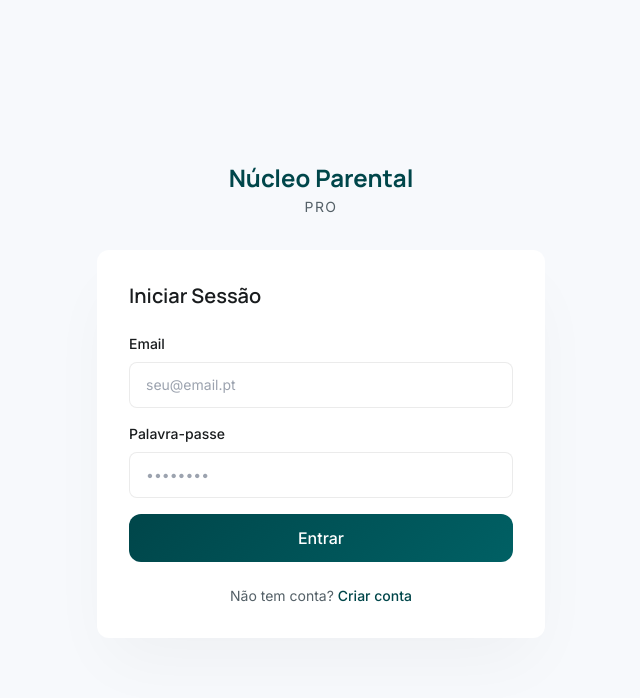
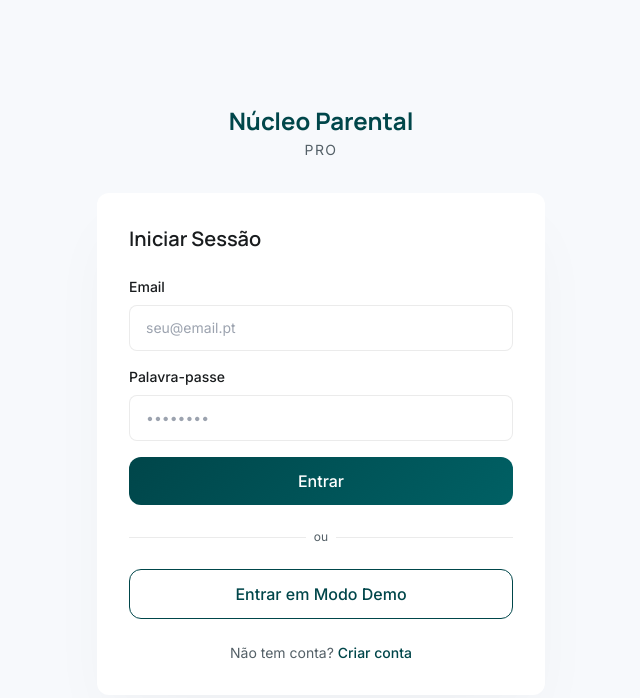
Before and after one commit to rgku/nucleo-parental-pro, a Next.js app: page /login in a window 1280 px wide. Shown: the top 698 px of the page, without its empty margins (319-959 px from the left). Built offline with nearby package versions, Linux system fonts and the light colour scheme; no server answers.

Commit message:
feat: add demo login button

```diff
--- a/src/app/(auth)/login/page.tsx
+++ b/src/app/(auth)/login/page.tsx
@@ -17,7 +17,65 @@ export default function LoginPage() {
   const [email, setEmail] = useState('')
   const [password, setPassword] = useState('')
   const [loading, setLoading] = useState(false)
+  const [demoLoading, setDemoLoading] = useState(false)
   const [error, setError] = useState('')
+
+  const handleDemoLogin = async () => {
+    const supabase = getSupabaseClient()
+    if (!supabase) return
+
+    setDemoLoading(true)
+    setError('')
+
+    try {
+      const { data, error: authError } = await supabase.auth.signInWithPassword({
+        email: 'demo@nucleoparental.pt',
+        password: 'demo1234',
+      })
+
+      if (authError) {
+        const { data: signUpData } = await supabase.auth.signUp({
+          email: 'demo@nucleoparental.pt',
+          password: 'demo1234',
+        })
+
+        if (signUpData.user) {
+          await supabase.from('profiles').insert({
+            user_id: signUpData.user.id,
+            name: 'Demo User',
+            role: 'parent_a',
+            municipality_id: 'lisboa',
+          })
+
+          const { data: newProfile } = await supabase
+            .from('profiles')
+            .select('id')
+            .eq('user_id', signUpData.user.id)
+            .single()
+
+          if (newProfile) {
+            await supabase.from('parental_units').insert({
+              agreement_name: 'Demo Acordo',
+              parent_a_id: newProfile.id,
+              parent_b_id: newProfile.id,
+              municipality_id: 'lisboa',
+            })
+          }
+        }
+
+        router.push('/dashboard')
+        return
+      }
+
+      if (data.user) {
+        router.push('/dashboard')
+      }
+    } catch (err) {
+      console.error('Demo login error:', err)
+    } finally {
+      setDemoLoading(false)
+    }
+  }
 
   const handleSubmit = async (e: React.FormEvent) => {
     e.preventDefault()
@@ -116,6 +174,25 @@ export default function LoginPage() {
             </button>
           </form>
 
+          <div className="relative my-6">
+            <div className="absolute inset-0 flex items-center">
+              <div className="w-full border-t" style={{ borderColor: 'rgba(0,0,0,0.08)' }}></div>
+            </div>
+            <div className="relative flex justify-center text-xs">
+              <span className="px-2" style={{ backgroundColor: '#ffffff', color: '#546067' }}>ou</span>
+            </div>
+          </div>
+
+          <button
+            type="button"
+            onClick={handleDemoLogin}
+            className="w-full py-3 rounded-xl font-medium border"
+            style={{ borderColor: '#00464a', color: '#00464a', backgroundColor: 'transparent' }}
+            disabled={demoLoading}
+          >
+            {demoLoading ? 'A entrar...' : 'Entrar em Modo Demo'}
+          </button>
+
           <p className="mt-6 text-center text-sm" style={{ color: '#546067' }}>
             Não tem conta?{' '}
             <Link href="/register" style={{ color: '#00464a', fontWeight: 500 }}>
```
